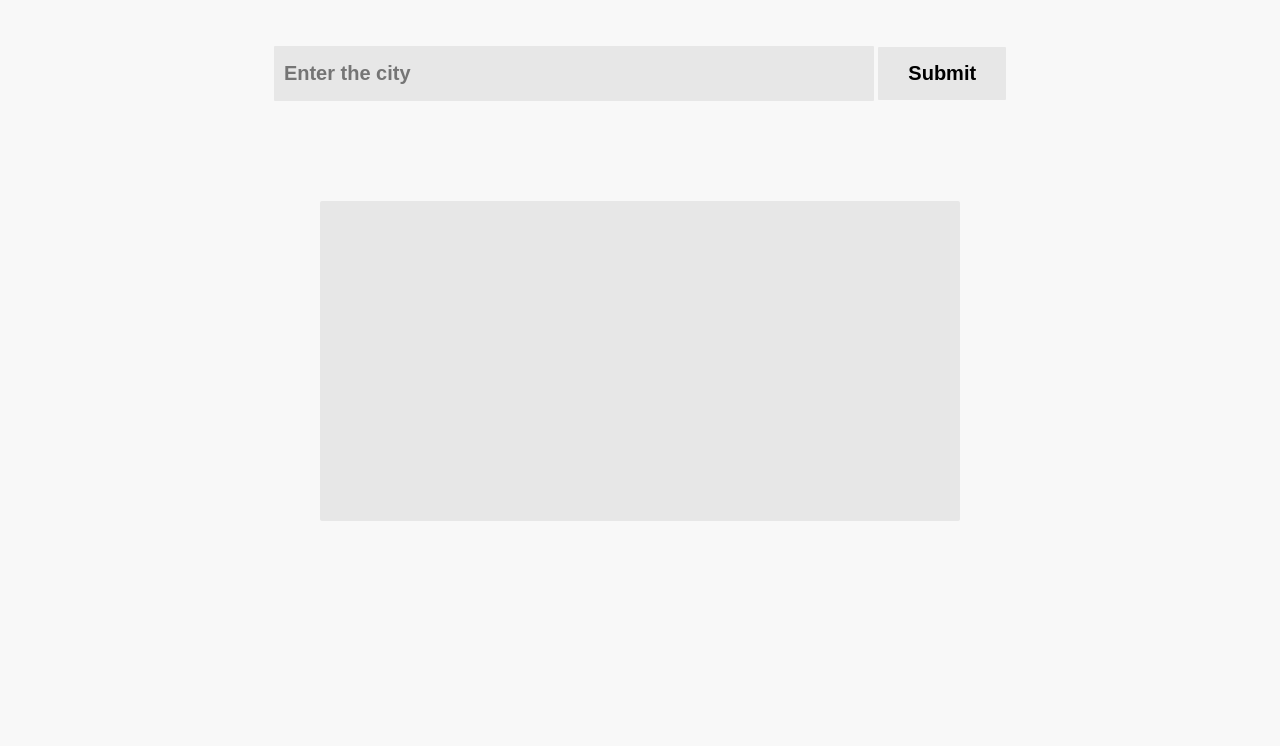
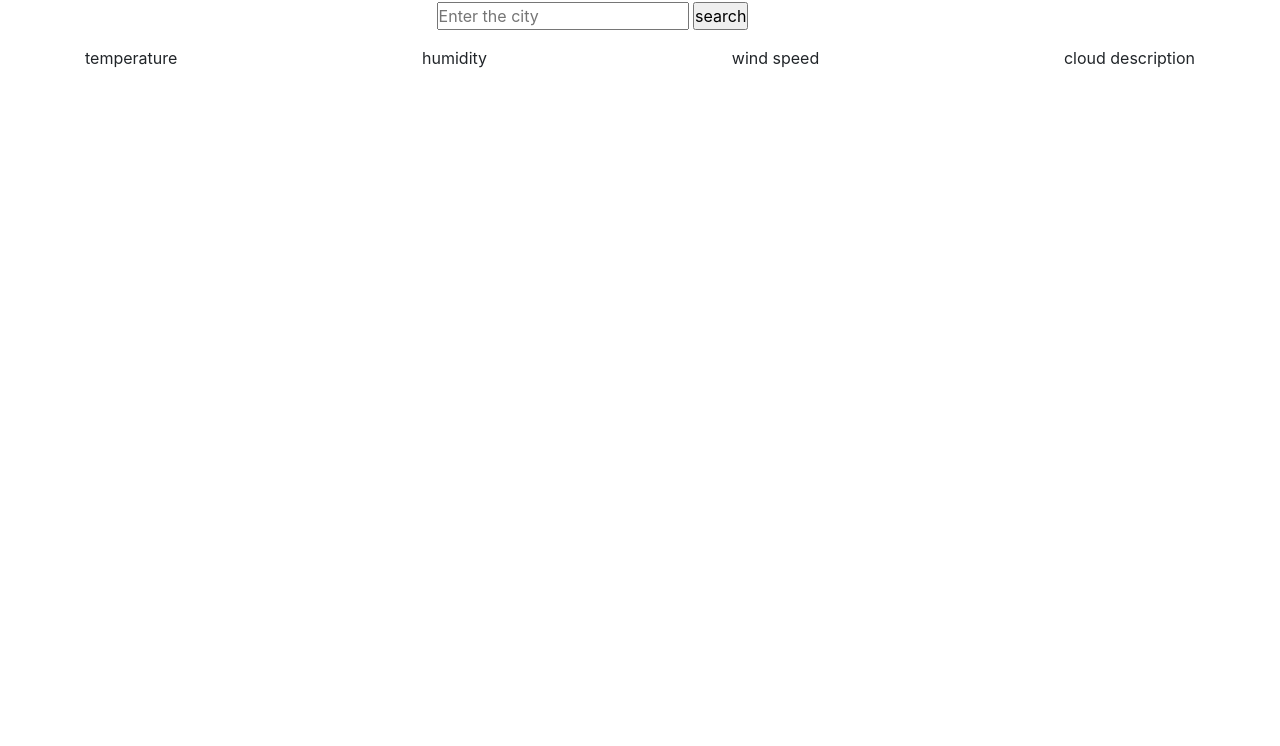
Before and after one commit to che30/WeatherApp, a plain HTML site: page index.html in a window 1280 px wide. Shown: the part 54-800 px from the top of the page. Drawn offline with nearby package versions, Linux system fonts and the light colour scheme.

Commit message:
Add the following changes Add functionality to display temperature of a city Add fucntionality to display humidity Add functionality to display clouds Add functionality to display wind speed

```diff
--- a/assets/stylesheets/main.css
+++ b/assets/stylesheets/main.css
@@ -10,9 +10,10 @@ body{
 }
 
 .input{
-  text-align: center;
-  margin: 100px auto;
+  /* text-align: center;
+  margin: 100px auto; */
 }
+/*
 
 input[type="submit"]{
   padding: 15px 30px;
@@ -61,4 +62,4 @@ input[type="submit"]{
   text-align: center;
   margin:40px 0;
   font-size:20px;
-}
+} */
--- a/index.html
+++ b/index.html
@@ -5,23 +5,53 @@
   <meta http-equiv="X-UA-Compatible" content="IE=edge">
   <meta name="viewport" content="width=device-width, initial-scale=1.0">
   <link rel="stylesheet" href="./assets/stylesheets/main.css">
+  <link rel="stylesheet" href="https://stackpath.bootstrapcdn.com/bootstrap/4.3.1/css/bootstrap.min.css" integrity="sha384-ggOyR0iXCbMQv3Xipma34MD+dH/1fQ784/j6cY/iJTQUOhcWr7x9JvoRxT2MZw1T" crossorigin="anonymous">
   <title>Weather app</title>
 </head>
 <body>
-  <div class="input">
-    <input type="text" placeholder="Enter the city" class="input_text">
-    <input type="submit" value="Submit" class="submit">
+  <h1 class="text-center">Weather app</h1>
+  <div class="container">
+    <div class="row align-items-center align-content-center ">
+      <div class="col-12 col-lg-11  col-md-10 text-center ">
+        <div>  <input type="text" placeholder="Enter the city" class="input_text">
+          <input type="submit" value="search" class=" submit"></div>
+      </div>
+    </div>
+    <div class="d-md-flex d-lg-flex justify-content-between mt-3">
+      <div class="temperature d-flex justify-content-between d-md-block d-lg-block">
+      <p>  temperature</p>
+      </div>
+      <div class="humidity d-flex justify-content-between  d-md-block d-lg-block">
+      <p>  humidity</p>
+      </div>
+      <div class="wind-speed d-flex justify-content-between  d-md-block d-lg-block">
+      <p>  wind speed</p>
+      </div>
+      <div class="cloud-description d-flex justify-content-between  d-md-block d-lg-block">
+       <p> cloud description</p>
+      </div>
+    </div>
+  </div>
+  <!-- <div >
+
+    <div class="text-right"></div>
+
+    </div>
+    -->
   </div>
 </div>
 
-<div class="container">
+<!-- <div class="container">
   <div class="card">
     <h1 class="name" id="name"></h1>
     <p class="temp"></p>
     <p class="clouds"></p>
     <p class="desc"></p>
   </div>
-</div>
+</div> -->
   <script type="text/javascript" src="main.js"></script>
+  <script src="https://code.jquery.com/jquery-3.3.1.slim.min.js" integrity="sha384-q8i/X+965DzO0rT7abK41JStQIAqVgRVzpbzo5smXKp4YfRvH+8abtTE1Pi6jizo" crossorigin="anonymous"></script>
+  <script src="https://cdnjs.cloudflare.com/ajax/libs/popper.js/1.14.7/umd/popper.min.js" integrity="sha384-UO2eT0CpHqdSJQ6hJty5KVphtPhzWj9WO1clHTMGa3JDZwrnQq4sF86dIHNDz0W1" crossorigin="anonymous"></script>
+  <script src="https://stackpath.bootstrapcdn.com/bootstrap/4.3.1/js/bootstrap.min.js" integrity="sha384-JjSmVgyd0p3pXB1rRibZUAYoIIy6OrQ6VrjIEaFf/nJGzIxFDsf4x0xIM+B07jRM" crossorigin="anonymous"></script>
 </body>
 </html>
```
Also changed, not shown: main.js (+1 -1 lines).
